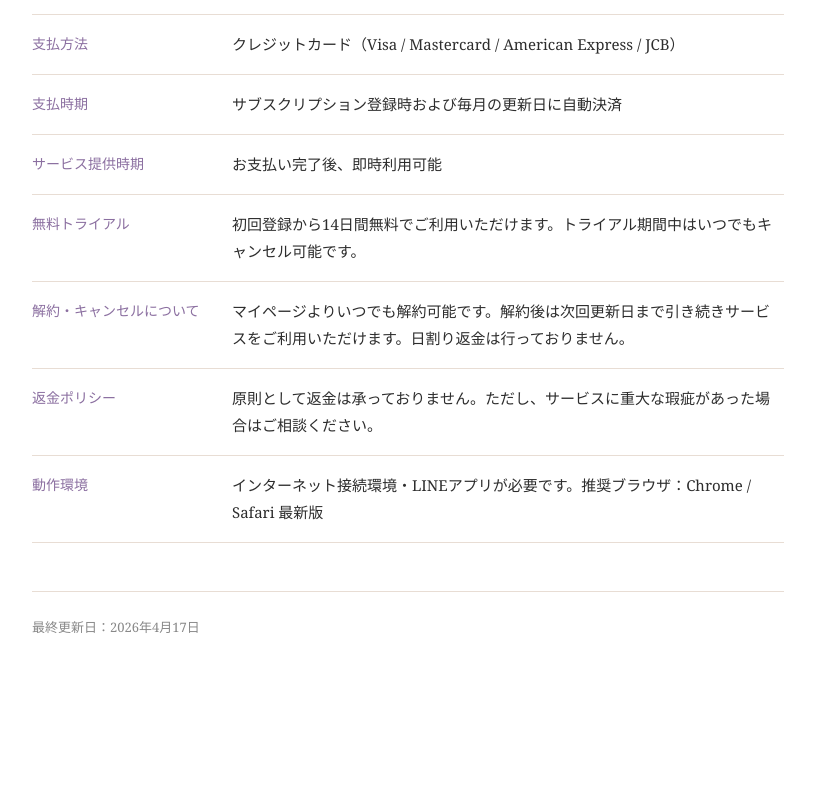
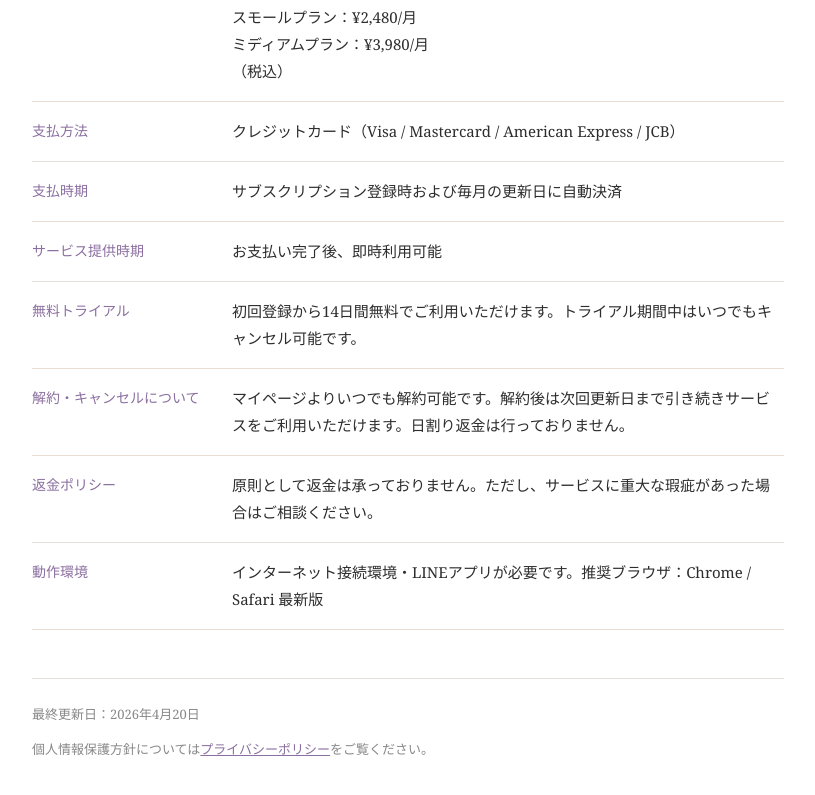
Before and after one commit to okuwabara07-gif/salonrink, a Next.js app: page /tokusho in a window 1280 px wide. Shown: the part 703-1498 px from the top of the page, without its empty margins (232-1047 px from the left). Before the commit the page ends 1402 px from the top, so only its background shows below. Built offline with nearby package versions, Linux system fonts and the light colour scheme; no server answers.

Commit message:
fix: 特定商取引法ページを拡充 - サービス内容詳細・プライバシーポリシーリンク追加

```diff
--- a/app/tokusho/page.tsx
+++ b/app/tokusho/page.tsx
@@ -32,6 +32,7 @@ export default function TokushoPage() {
           ['電話番号', '090-3220-7783（受付時間：平日10:00〜18:00）'],
           ['メールアドレス', 'aokae2020@gmail.com'],
           ['サービス名', 'SALOMÉ（サロメ）- LINE予約自動化SaaS'],
+          ['サービス内容', '美容サロン向けのLINE予約自動化・顧客管理・リマインド送信機能を提供するクラウドサービス'],
           ['サービスURL', 'https://salonrink.com'],
           ['販売価格', 'ベーシックプラン：¥980/月\nスモールプラン：¥2,480/月\nミディアムプラン：¥3,980/月\n（税込）'],
           ['支払方法', 'クレジットカード（Visa / Mastercard / American Express / JCB）'],
@@ -65,15 +66,18 @@ export default function TokushoPage() {
         ))}
       </table>
 
-      <p style={{
+      <div style={{
         marginTop: '48px',
         fontSize: '13px',
         color: '#888',
         borderTop: '1px solid #e8ddd4',
         paddingTop: '24px',
       }}>
-        最終更新日：2026年4月17日
-      </p>
+        <p>最終更新日：2026年4月20日</p>
+        <p style={{marginTop: '12px'}}>
+          個人情報保護方針については<a href="/privacy" style={{color: '#8b6fa0', textDecoration: 'underline'}}>プライバシーポリシー</a>をご覧ください。
+        </p>
+      </div>
     </main>
   );
 }
```
